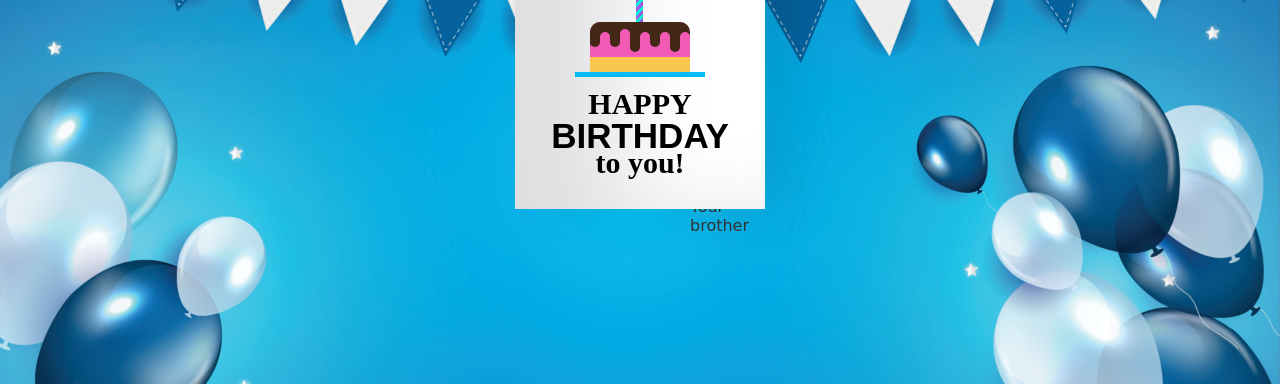
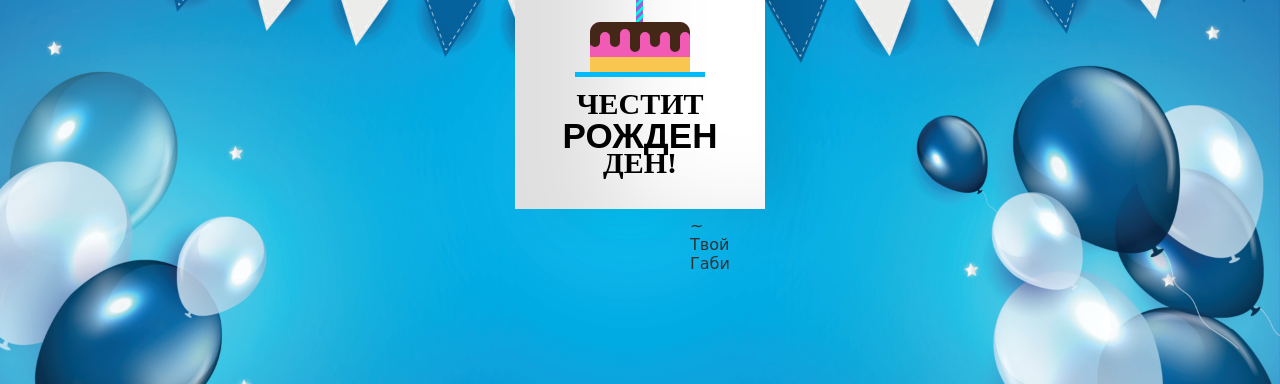
Before and after one commit to Klaus0447/klaus0447.github.io, a plain HTML site: page index (1).html in a window 1280 px wide. Shown: the part 243-627 px from the top of the page. Drawn offline with Linux system fonts and the light colour scheme.

Commit message:
Update index (1).html

```diff
--- a/index (1).html
+++ b/index (1).html
@@ -1,5 +1,5 @@
 <!DOCTYPE html>
-<html lang="en">
+<html lang="bg">
 
 <head>
     <meta charset="UTF-8">
@@ -15,9 +15,9 @@
         <div class="birthdayCard">
             <div class="cardFront">
                 <div class="front-text">
-                    <h3 class="happy">HAPPY</h3>
-                    <h2 class="bday">BIRTHDAY</h2>
-                    <h3 class="toyou">to you!</h3>
+                    <h3 class="happy">ЧЕСТИТ</h3>
+                    <h2 class="bday">РОЖДЕН</h2>
+                    <h3 class="toyou">ДЕН!</h3>
                 </div>
                 <div class="wrap-deco">
                     <div class="decorations"></div>
@@ -38,16 +38,17 @@
                     <img src="6ob.gif" alt="confetti" class="confetti">
                 </div>
                 <div class="inside-text">
-                    <h3 class="happy">HAPPY</h3>
-                    <h2 class="bday">BIRTHDAY</h2>
-                    <h3 class="toyou">to you!</h3>
+                    <h3 class="happy">ЧЕСТИТ</h3>
+                    <h2 class="bday">РОЖДЕН</h2>
+                    <h3 class="toyou">ДЕН!</h3>
                 </div>
                 <div class="wishes">
-                    <p>Dear Brother,</p>
-                    <p>Happy birthday!! I hope your day is filled with lots of love and laughter! May all of your
-                        birthday
-                        wishes come true.</p>
-                        <p class="name">~ Your brother</p>
+                    <p>Скъпа Мамо,</p>
+                    <p>Честит рожден ден, мамо любима,
+ти си за мен най-светлата зима,
+най-топлото лято, усмивка, звезда —
+обичам те много и днес, и винаги ще те има!</p>
+                        <p class="name">~ Твой Габи</p>
                     </div>
             </div>
         </div>
@@ -56,4 +57,5 @@
     <img src="4SHX.gif" alt="cat" class="cat">
 </body>
 
+
 </html>
```
